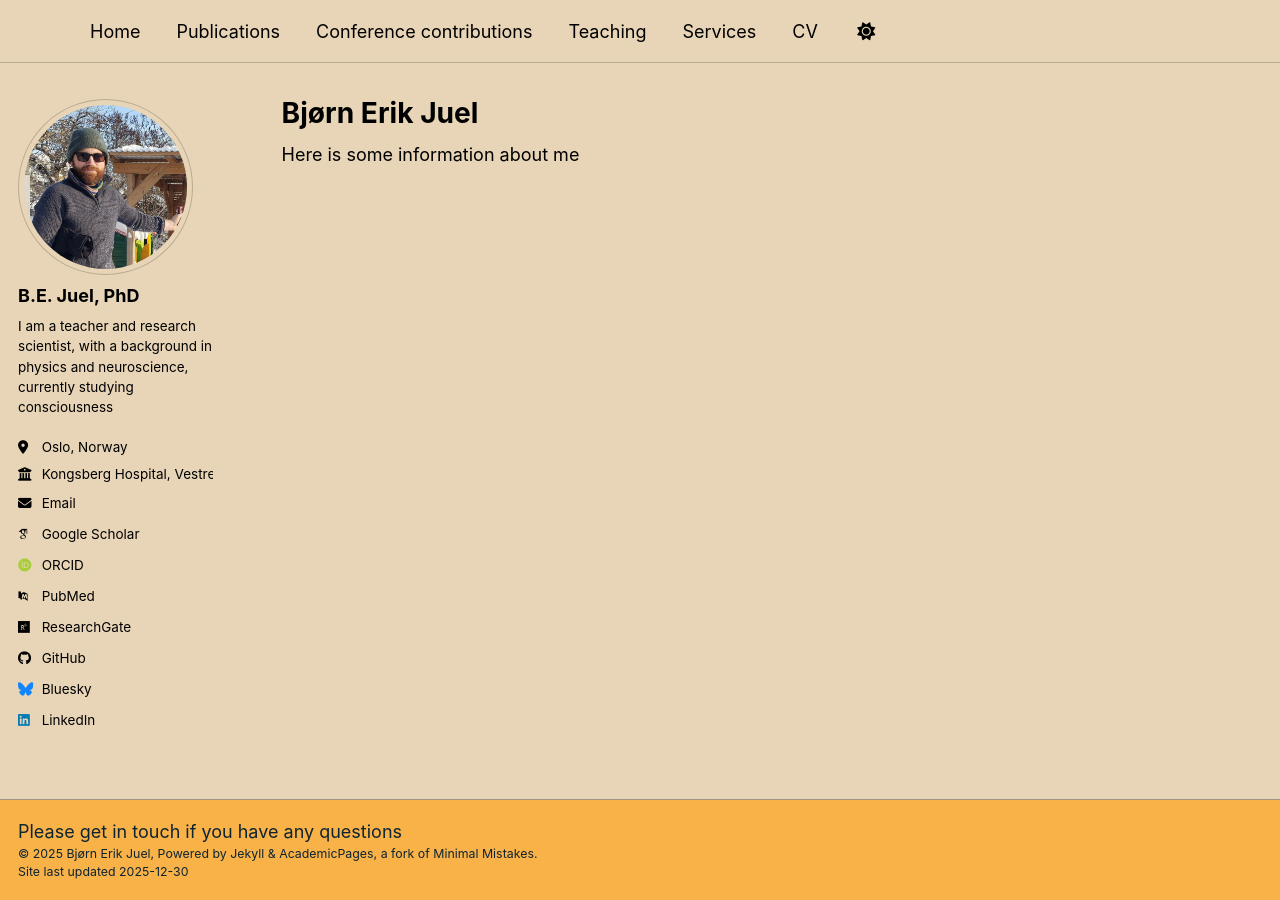
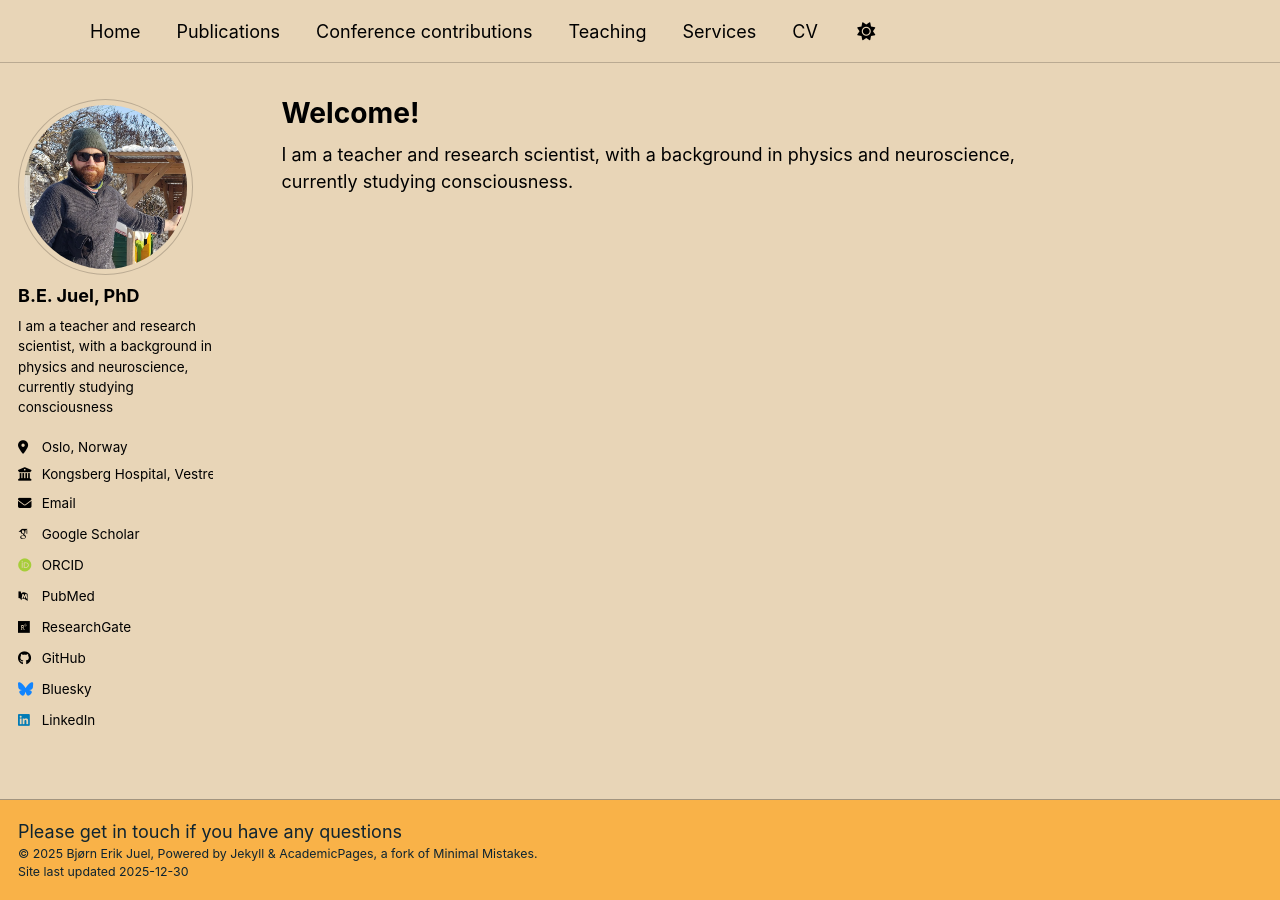
Before and after one commit to bjorneju/bjorneju.github.io, a Jekyll site: the page built from _pages/about.md, in a window 1280 px wide. Built offline with Jekyll 4.4.1, drawn with Linux system fonts in a browser that asks for light colours; some web fonts are replaced; a script bundle is joined from its source files by our own code; library files that are not in the unit come from our copies.

Commit message:
change home

```diff
--- a/_pages/about.md
+++ b/_pages/about.md
@@ -1,10 +1,10 @@
 ---
 permalink: /
-title: "Bjørn Erik Juel"
+title: "Welcome!"
 author_profile: true
 redirect_from:
   - /about/
   - /about.html
 ---
 
-Here is some information about me
+I am a teacher and research scientist, with a background in physics and neuroscience, currently studying consciousness.
```
